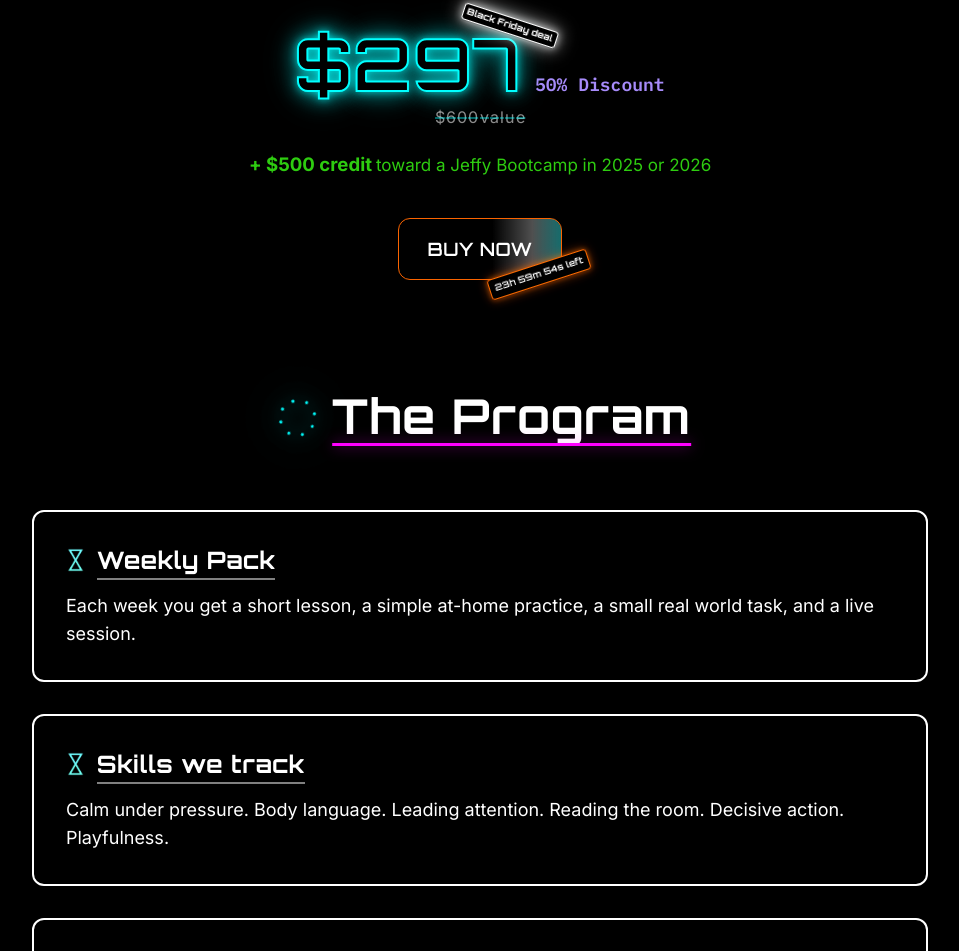
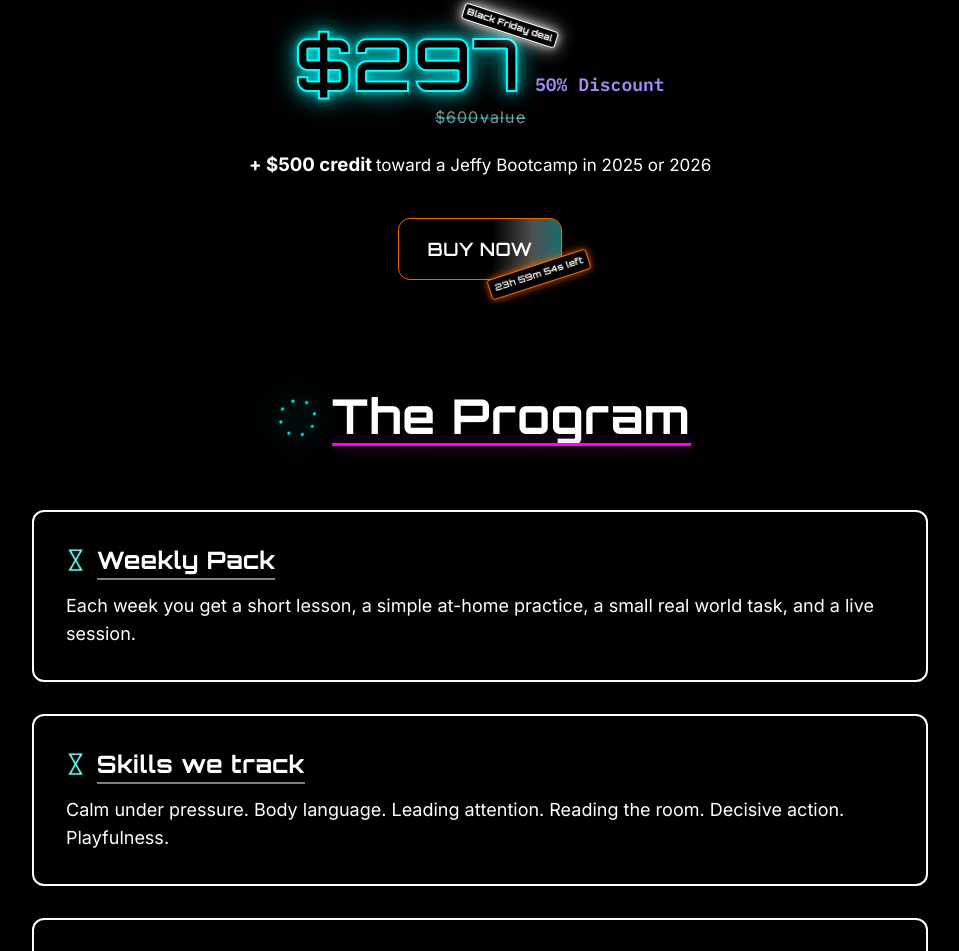
Before and after one commit to wayfindercollective/wayfinderrepo, a Next.js app: page / in a window 1280 px wide. Shown: the part 1258-2209 px from the top of the page, without its empty margins (160-1119 px from the left). Built offline with nearby package versions, Linux system fonts and the light colour scheme.

Commit message:
Change bootcamp credit text color to white

```diff
--- a/app/components/price.css
+++ b/app/components/price.css
@@ -369,7 +369,7 @@
 }
 
 .bootcamp-credit {
-  color: rgba(57, 255, 20, 0.8); /* toxic green at 80% opacity */
+  color: #ffffff; /* white */
   font-size: clamp(13px, 1.8vw, 17px); /* increased size for better visibility */
   text-align: center;
   margin-top: 10px; /* 8-12px range, using 10px */
```
